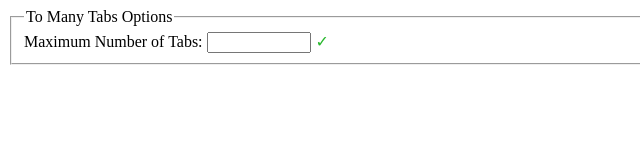
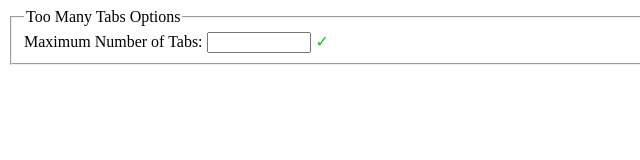
Before and after one commit to ff6347/too-many-tabs, a browser extension: page src/options.html in a window 1280 px wide. Shown: the full height of the page, 0-640 px from the left. Drawn offline with Linux system fonts and the light colour scheme.

Commit message:
fix(too): too not to (facepalm)

```diff
--- a/package.json
+++ b/package.json
@@ -1,5 +1,5 @@
 {
-  "name": "to-many-tabs",
+  "name": "too-many-tabs",
   "version": "1.0.0",
   "description": "",
   "main": "popup.js",
--- a/src/options.html
+++ b/src/options.html
@@ -28,7 +28,7 @@ input:valid + span:after {
     <div class="wrappppper">
       <form action="">
         <fieldset>
-          <legend>To Many Tabs Options</legend>
+          <legend>Too Many Tabs Options</legend>
           <div>
             <label for="maxtabs">Maximum Number of Tabs:</label>
             <input id="max-value" type="number" step="1" min="1" max="99999999" /><span class="validity"></span>
```
Also changed, not shown: README.md, src/manifest.json.
